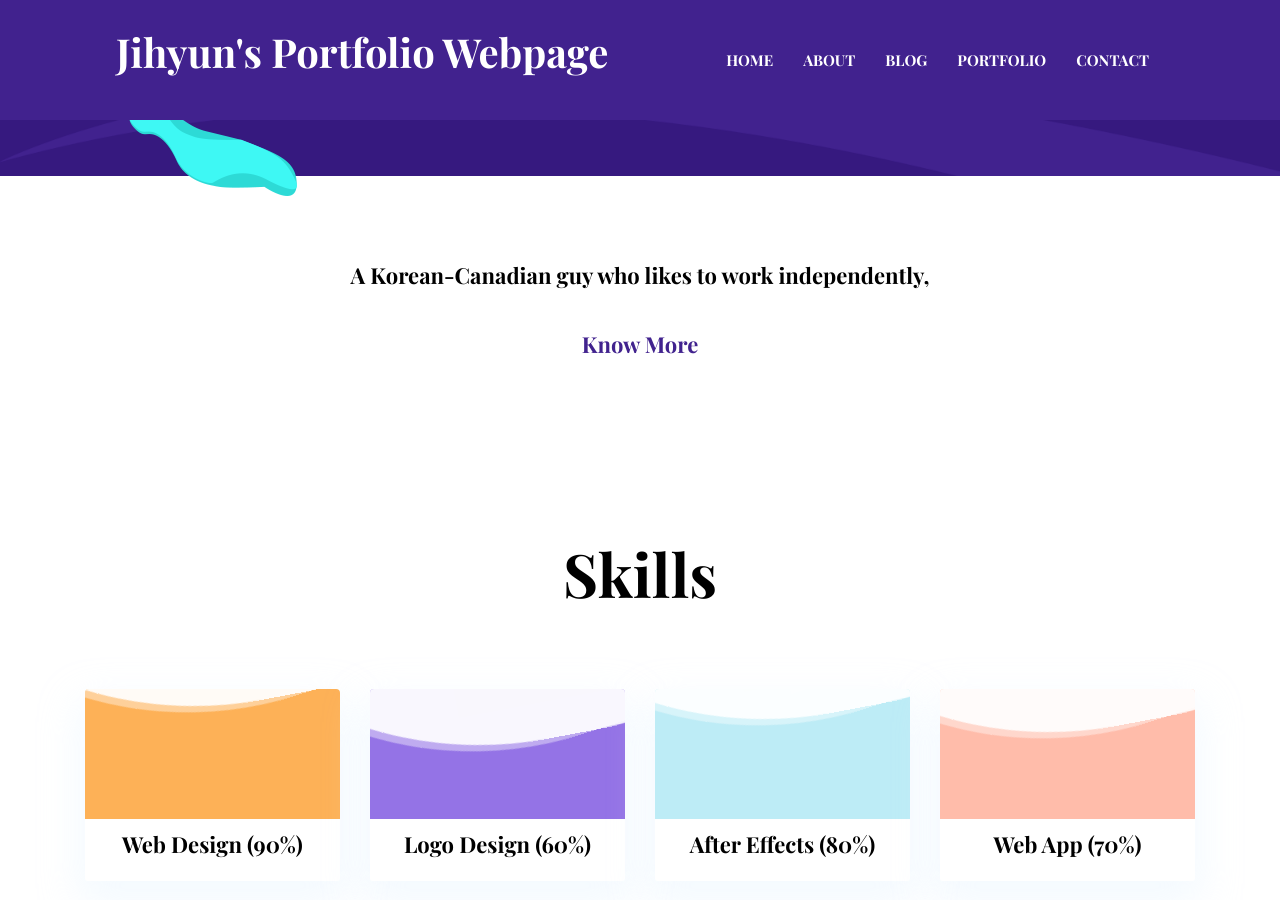
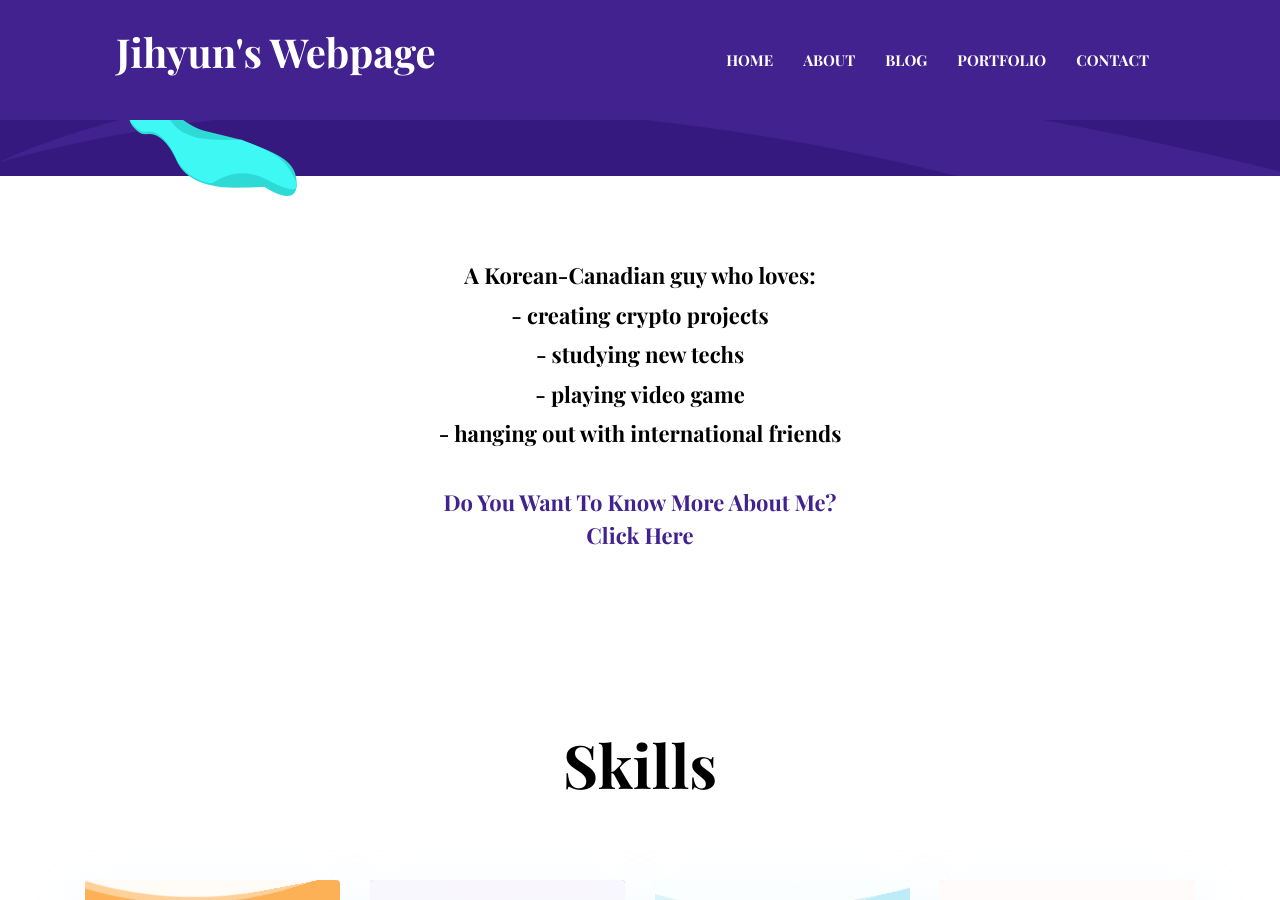
Before and after one commit to jihyunsong42/jihyunsong42.github.io, a Jekyll site: the page built from index.html, in a window 1280 px wide and 900 px high, scrolled down 676 px. Built offline with Jekyll 4.4.1, drawn with Linux system fonts in a browser that asks for light colours.

Commit message:
changed2

```diff
--- a/_data/settings.yml
+++ b/_data/settings.yml
@@ -1,7 +1,7 @@
 #-------------------------------
 # General Site Settings
 
-title: Jihyun's Portfolio Webpage
+title: Jihyun's Webpage
 logo:
 author: themefisher
 description: this is meta description
@@ -52,10 +52,10 @@ social:
 
 # About Section
 blurb:
-  A Korean-Canadian guy who likes to work independently,
+  A Korean-Canadian guy who loves:<br>- creating crypto projects<br>- studying new techs<br>- playing video game<br>- hanging out with international friends<br>
 
 blurb-btn-link: '/about'
-blurb-btn-name: know more
+blurb-btn-name: Do you want to know more about me?<br>Click here
 
 
 # About Page
```
